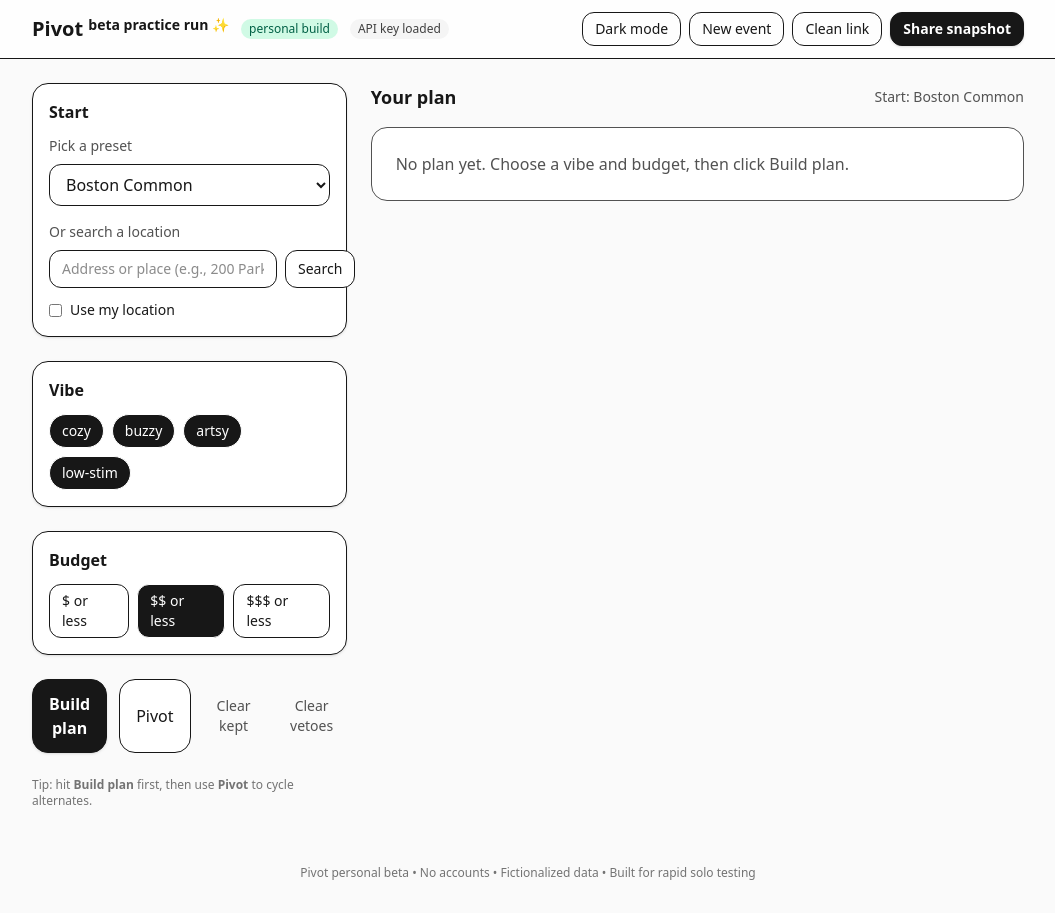
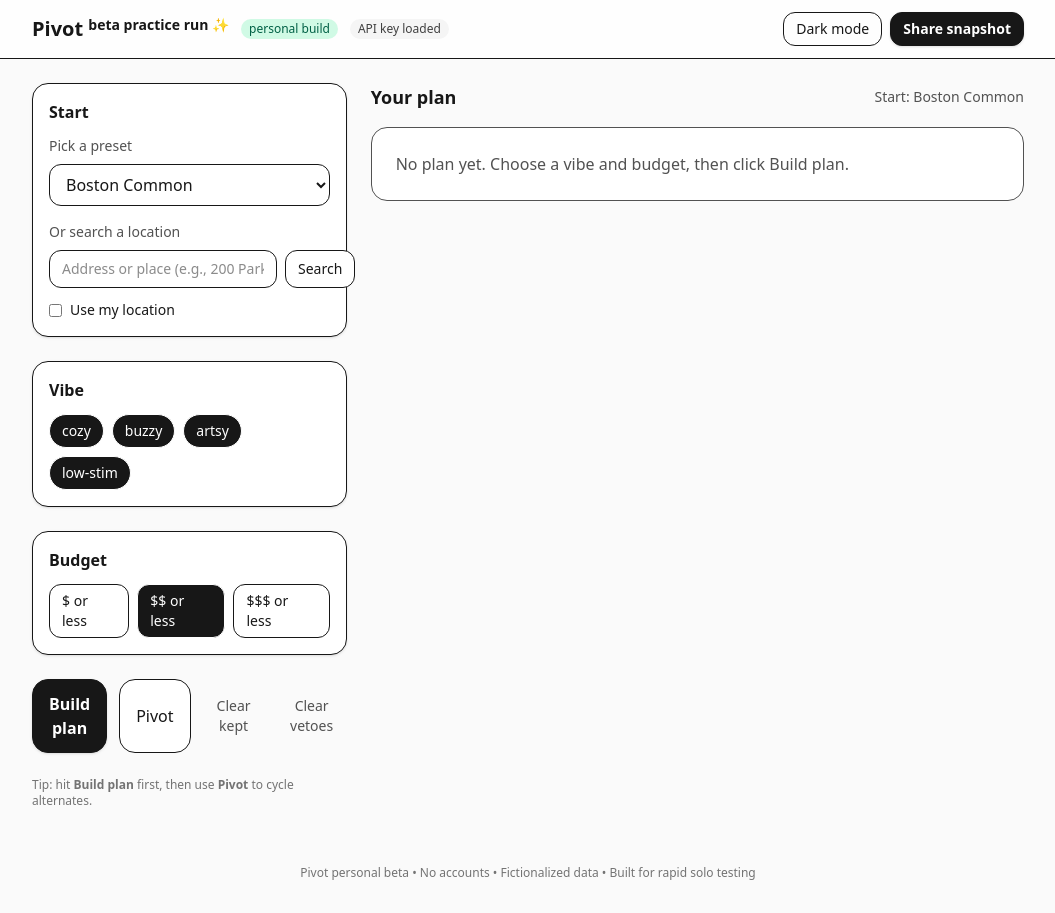
Before and after one commit to lboccio/pivot-personal-beta, a React (Vite) app: page / in a window 1280 px wide. Shown: the whole page, without its empty margins (112-1167 px from the left). Built offline with nearby package versions, Linux system fonts and the light colour scheme.

Commit message:
core: hide New event/Clean link controls; force default vibes=All on initial load when no event

```diff
--- a/src/App.jsx
+++ b/src/App.jsx
@@ -286,6 +286,14 @@ export default function PivotPersonalBeta() {
     localStorage.setItem("theme", theme);
   }, [theme]);
   const toggleTheme = () => setTheme(t => (t === "dark" ? "light" : "dark"));
+
+  // Ensure default vibes = all when not in an event and no prior state
+  useEffect(() => {
+    if ((!event.user || !event.slug) && (!Array.isArray(vibes) || vibes.length < 4)) {
+      setVibes(["cozy", "buzzy", "artsy", "low-stim"]);
+    }
+  // eslint-disable-next-line react-hooks/exhaustive-deps
+  }, []);
 
   // Restore from URL (supports /:user/:slug and/or ?s=...)
   useEffect(() => {
@@ -691,19 +699,6 @@ export default function PivotPersonalBeta() {
               aria-label="Toggle dark mode"
             >
               {theme === "dark" ? "Light mode" : "Dark mode"}
-            </button>
-            <button
-              onClick={newEvent}
-              className="text-sm border rounded-xl px-3 py-1.5 mr-2 hover:bg-neutral-50 dark:hover:bg-neutral-800 dark:border-neutral-700"
-            >
-              New event
-            </button>
-            <button
-              onClick={copyShare}
-              className="text-sm border rounded-xl px-3 py-1.5 mr-2 hover:bg-neutral-50 dark:hover:bg-neutral-800 dark:border-neutral-700"
-              title="Copy clean event link (loads from backend)"
-            >
-              Clean link
             </button>
             <button
               onClick={copyShareSnapshot}
```
